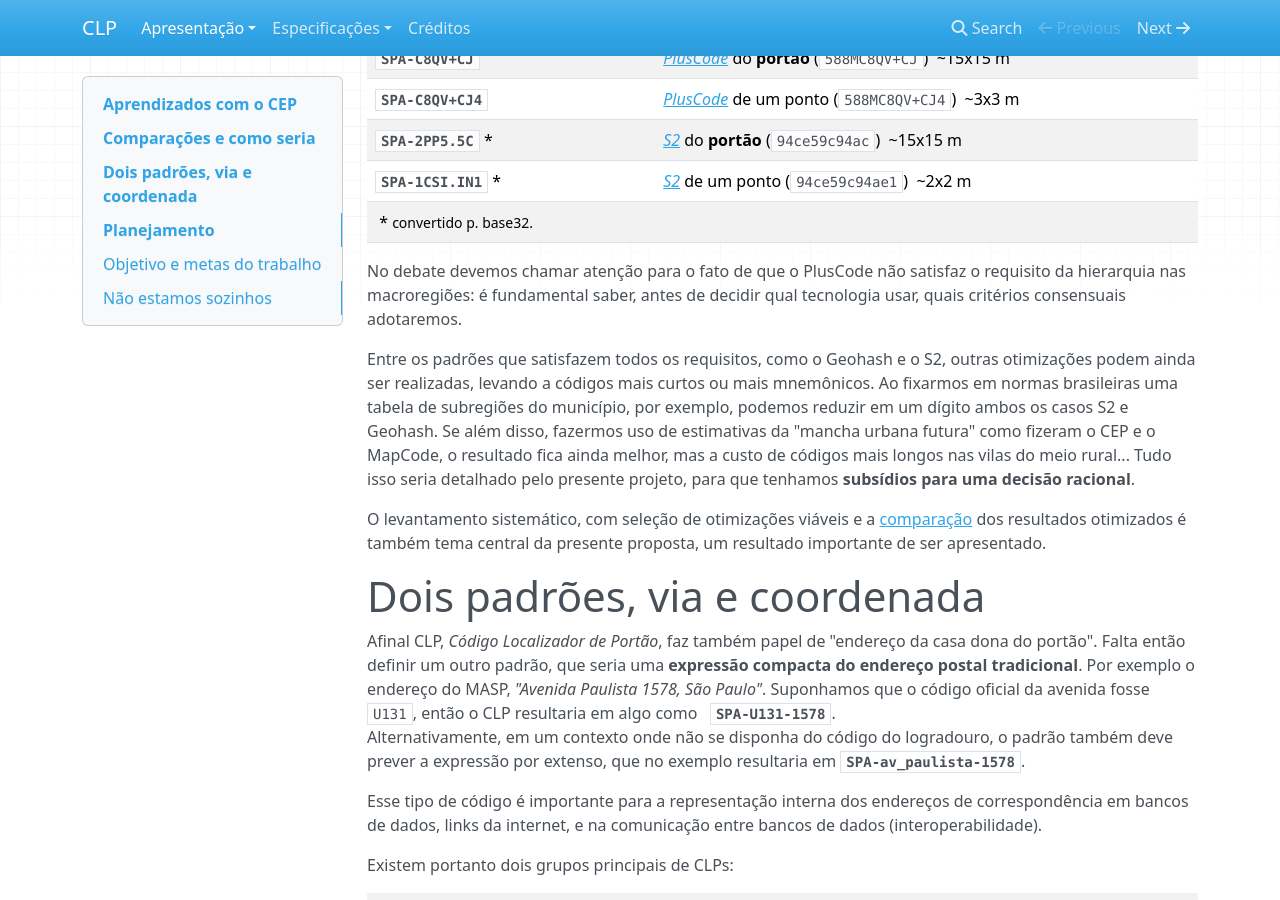
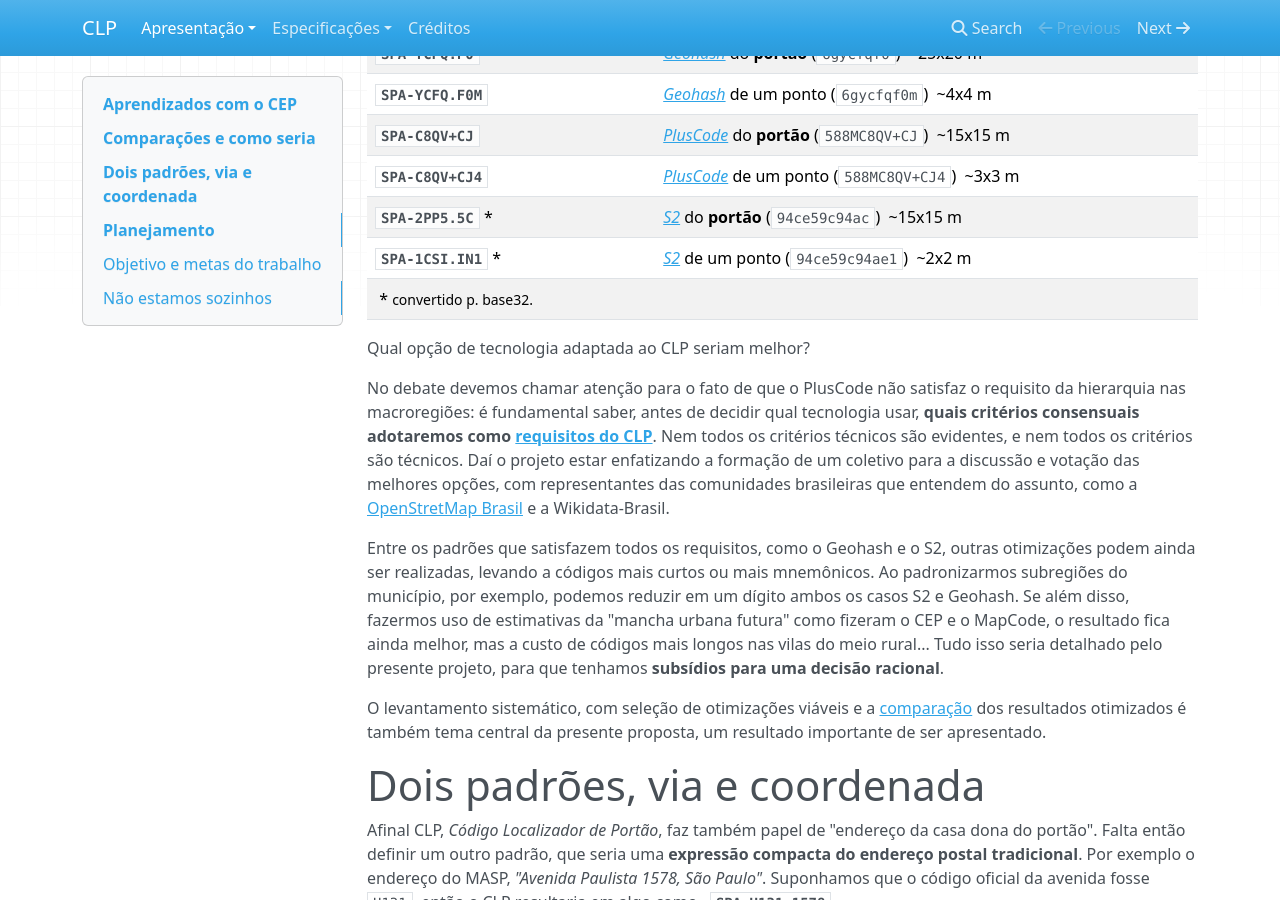
Before and after one commit to ppKrauss/CLP, an MkDocs documentation site: the page built from docs/index.md, in a window 1280 px wide and 900 px high, scrolled down 3286 px. Built offline with MkDocs 1.6.1, drawn with Linux system fonts in a browser that asks for light colours; nearby versions of some CDN libraries; old or Windows-style settings are respelled for this version of MkDocs; some of the changed text lies outside the part shown.

Commit message:
txt e links

```diff
--- a/docs/index.md
+++ b/docs/index.md
@@ -11,8 +11,9 @@ A ideia central do CLP é **oferecer de maneira simples e padronizada, através
 
 As tecnologias para se implantar e padronizar um CLP  são bem consolidadas, existem opções como o [Geohash](http://geohash.org/6gyf4bf1n), [S2](https://s2geometry.io/) ou [PlusCode](https://plus.codes/588MC9X8+RC), que são padrões livres, e [MapCode](http://www.mapcode.com/getcoords.html?iso3=331&mapcode=RR.56&xx=-46.633956&yy=-23.550385) ou Whats3words, patenteados mas úteis como exemplo. Estas opções podem ser melhor adaptadas às condições e padrões locais do Brasil, e nisto consistirá uma parte relevante dos estudos e recomendações realizados pelo presente projeto.
 
-O **CEP `69010-060`** de uma casa em Manaus não nos diz onde ela está,<br/>mas o **[PlusCode `VXCG+3R4`](https://plus.codes/678XVXCG+3R4)** diz exatamente onde está o seu portão! <br/>O que seria melhor fazer, melhorar o CEP ou implantar o PlusCode? Tecnologia Geohash, S2 ou PlusCode? Podemos melhorar o Geohash, melhorar o PlusCode?
+O **CEP `69010-060`** de uma casa em Manaus não nos diz onde ela está,<br/>mas o **[PlusCode `VXCG+3R4`](https://plus.codes/678XVXCG+3R4)** diz exatamente onde está o seu portão! <br/><small>&nbsp; &nbsp; [siga o link para entender se ainda não conhece]</small><br/>O que seria ideal fazer, melhorar o CEP ou implantar o PlusCode? Tecnologia Geohash, S2 ou PlusCode? Será que podemos melhorar o Geohash ou o PlusCode para nossas condições, para que fique mais curto?
 
+O que descobrimos até aqui é que sim, é possível usar tais tecnologias e moldá-las ao Brasil e a cada município para deixar o código ainda mais curto.
 A seguir um breve resumo de como tentaremos responder a estas e outras questões, junto com a comunidade, através da construção da proposta do CLP.
 
 ## Aprendizados com o CEP
@@ -65,9 +66,11 @@ Opção de CLP proposta<br>(contexto BR) | portão do MASP na tecnologia de refe
 **`SPA-1CSI.IN1`**&nbsp;\* | [*S2*](https://s2.sidewalklabs.com/regioncoverer/?center=-23.561540%2C-46.656141&zoom=20&cells=94ce59c94ae1) de um ponto (`94ce59c94ae1`)&nbsp; ~2x2&nbsp;m
 &nbsp;\* <small>convertido p. base32.</small>|
 
-No debate devemos chamar atenção para o fato de que o PlusCode não satisfaz o requisito da hierarquia nas macroregiões: é fundamental saber, antes de decidir qual tecnologia usar, quais critérios consensuais adotaremos.
+Qual opção de tecnologia adaptada ao CLP seriam melhor?
 
-Entre os padrões que satisfazem todos os requisitos, como o Geohash e o S2, outras  otimizações podem ainda ser realizadas, levando a códigos mais curtos ou mais mnemônicos.  Ao fixarmos em normas brasileiras uma tabela de subregiões do município, por exemplo, podemos reduzir em um dígito ambos os casos S2 e Geohash. Se além disso, fazermos uso de estimativas da "mancha urbana futura" como fizeram o CEP e o MapCode, o resultado fica ainda melhor, mas a custo de códigos mais longos nas vilas do meio rural... Tudo isso seria detalhado pelo presente projeto, para que tenhamos **subsídios para uma decisão racional**.
+No debate devemos chamar atenção para o fato de que o PlusCode não satisfaz o requisito da hierarquia nas macroregiões: é fundamental saber, antes de decidir qual tecnologia usar, **quais critérios consensuais adotaremos como [requisitos do CLP](spec04ap03-reqs.md)**. Nem todos os critérios técnicos são evidentes, e nem todos os critérios são técnicos. Daí o projeto estar enfatizando a formação de um coletivo para a discussão e votação das melhores opções, com representantes das comunidades brasileiras que entendem do assunto, como a [OpenStretMap Brasil](https://wiki.openstreetmap.org/wiki/Pt:Contact) e a Wikidata-Brasil.
+
+Entre os padrões que satisfazem todos os requisitos, como o Geohash e o S2, outras  otimizações podem ainda ser realizadas, levando a códigos mais curtos ou mais mnemônicos.  Ao padronizarmos subregiões do município, por exemplo, podemos reduzir em um dígito ambos os casos S2 e Geohash. Se além disso, fazermos uso de estimativas da "mancha urbana futura" como fizeram o CEP e o MapCode, o resultado fica ainda melhor, mas a custo de códigos mais longos nas vilas do meio rural... Tudo isso seria detalhado pelo presente projeto, para que tenhamos **subsídios para uma decisão racional**.
 
 O <!-- [levantamento sistemático](locationCodes.md)-->levantamento sistemático, com seleção de otimizações viáveis e a [comparação](index_CLPcoord.md#comparando-candidatos) dos resultados otimizados é também tema central da presente proposta, um resultado importante de ser apresentado.
 <!--
```
Also changed, not shown: docs/assets/masp-comparing2b.jpg, site/assets/ilustra-escalas01.jpg, site/assets/masp-comparing2b.jpg, site/index.html, site/mkdocs/search_index.json, site/sitemap.xml.
